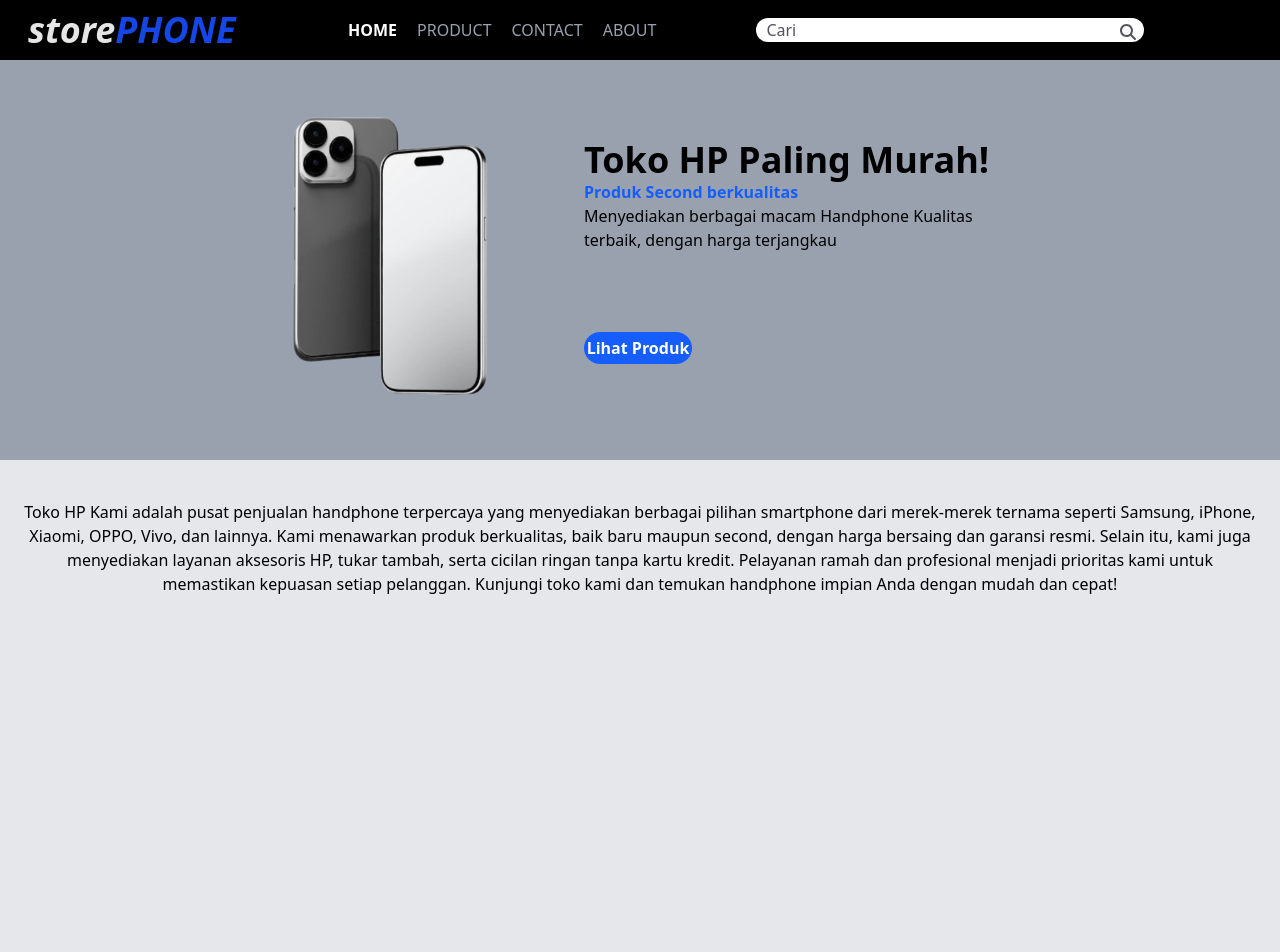
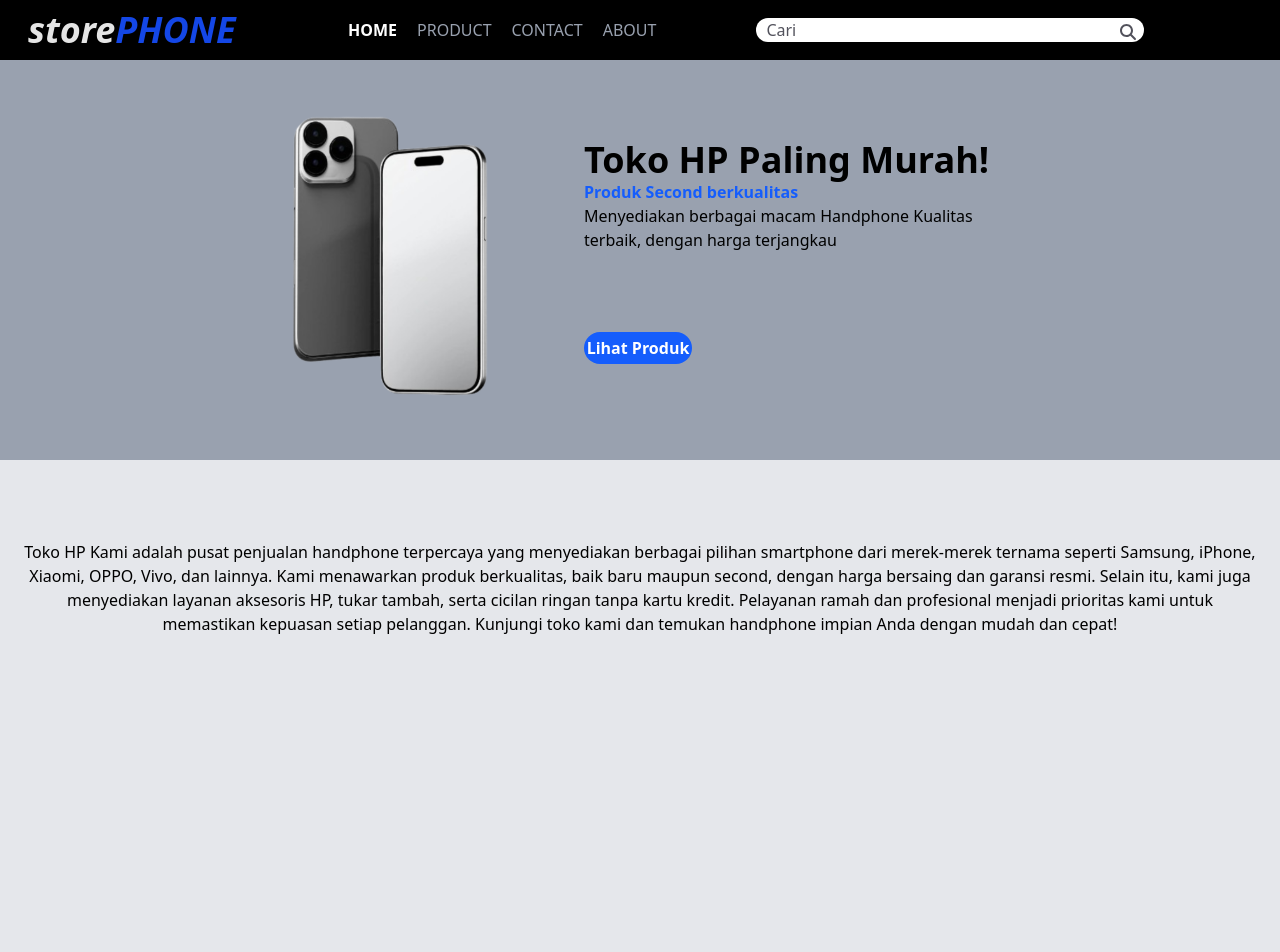
Before and after one commit to YahahaKafka/frontend-storephone, a React (Vite) app: page / in a window 1280 px wide. Shown: the top 952 px of the page. Built offline with nearby package versions, Linux system fonts and the light colour scheme.

Commit message:
Update About.jsx

```diff
--- a/src/pages/About.jsx
+++ b/src/pages/About.jsx
@@ -3,7 +3,7 @@ import React from "react";
 
 const About = () => {
   return (
-    <div className="min-h-screen px-6 py-10">
+    <div className="min-h-screen px-6 py-20">
       <p>Toko HP Kami adalah pusat penjualan handphone terpercaya yang menyediakan berbagai pilihan smartphone dari merek-merek ternama seperti Samsung, iPhone, Xiaomi, OPPO, Vivo, dan lainnya. Kami menawarkan produk berkualitas, baik baru maupun second, dengan harga bersaing dan garansi resmi. Selain itu, kami juga menyediakan layanan aksesoris HP, tukar tambah, serta cicilan ringan tanpa kartu kredit. Pelayanan ramah dan profesional menjadi prioritas kami untuk memastikan kepuasan setiap pelanggan. Kunjungi toko kami dan temukan handphone impian Anda dengan mudah dan cepat!</p>
     </div>
   );
```
